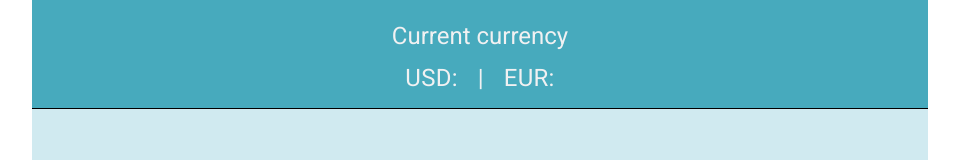
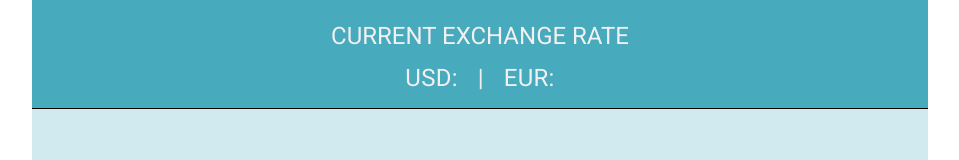
Before and after one commit to Lexei57/currency_converter, an Angular app: page / in a window 1280 px wide. Shown: the top 160 px of the page, without its empty margins (160-1119 px from the left). Built offline with nearby package versions, Linux system fonts and the light colour scheme; no server answers.

Commit message:
Added readme

```diff
--- a/src/app/components/converter/converter.component.ts
+++ b/src/app/components/converter/converter.component.ts
@@ -9,7 +9,7 @@ import {ConverterService} from '../../services/converter.service';
 })
 export class ConverterComponent {
 
-  currencies: string[] = ['USD', 'EUR', 'UAH'];
+  currencies: string[] = ['USD', 'EUR', 'UAH', 'GBP', 'JPY', 'CHF', 'MDL'];
   currency1: string = 'USD';
   currency2: string = 'UAH';
   value1: number = 0;
--- a/src/app/components/shared/header/header.component.html
+++ b/src/app/components/shared/header/header.component.html
@@ -1,5 +1,5 @@
 <header>
-  <h1>Current currency</h1>
+  <h1>{{'current exchange rate' | uppercase}}</h1>
   <div class="currency-container">
     <span>USD: {{usdRate | number:'2.1-2'}}</span>
     <span>|</span>
```
Also changed, not shown: 1 other file (tests, documents, lock files or other folders).
